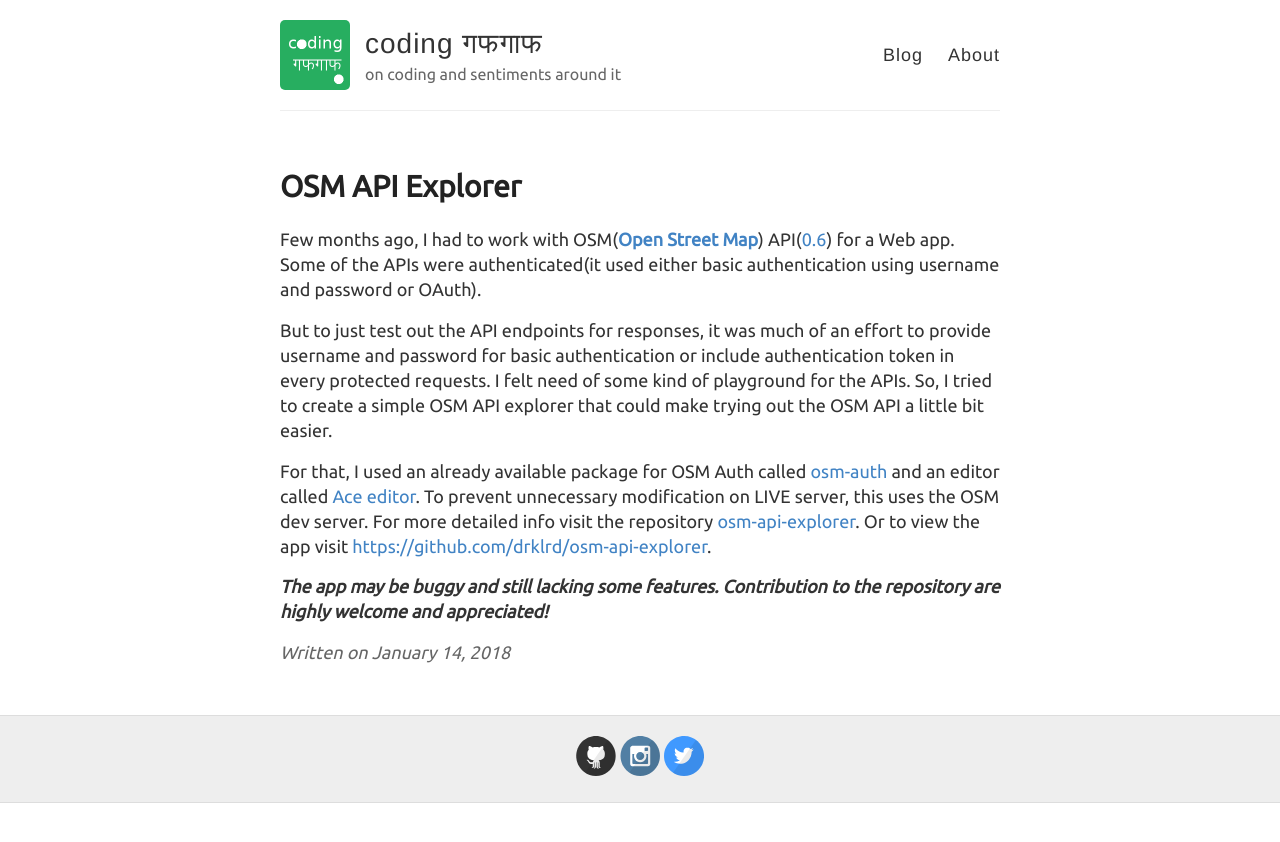
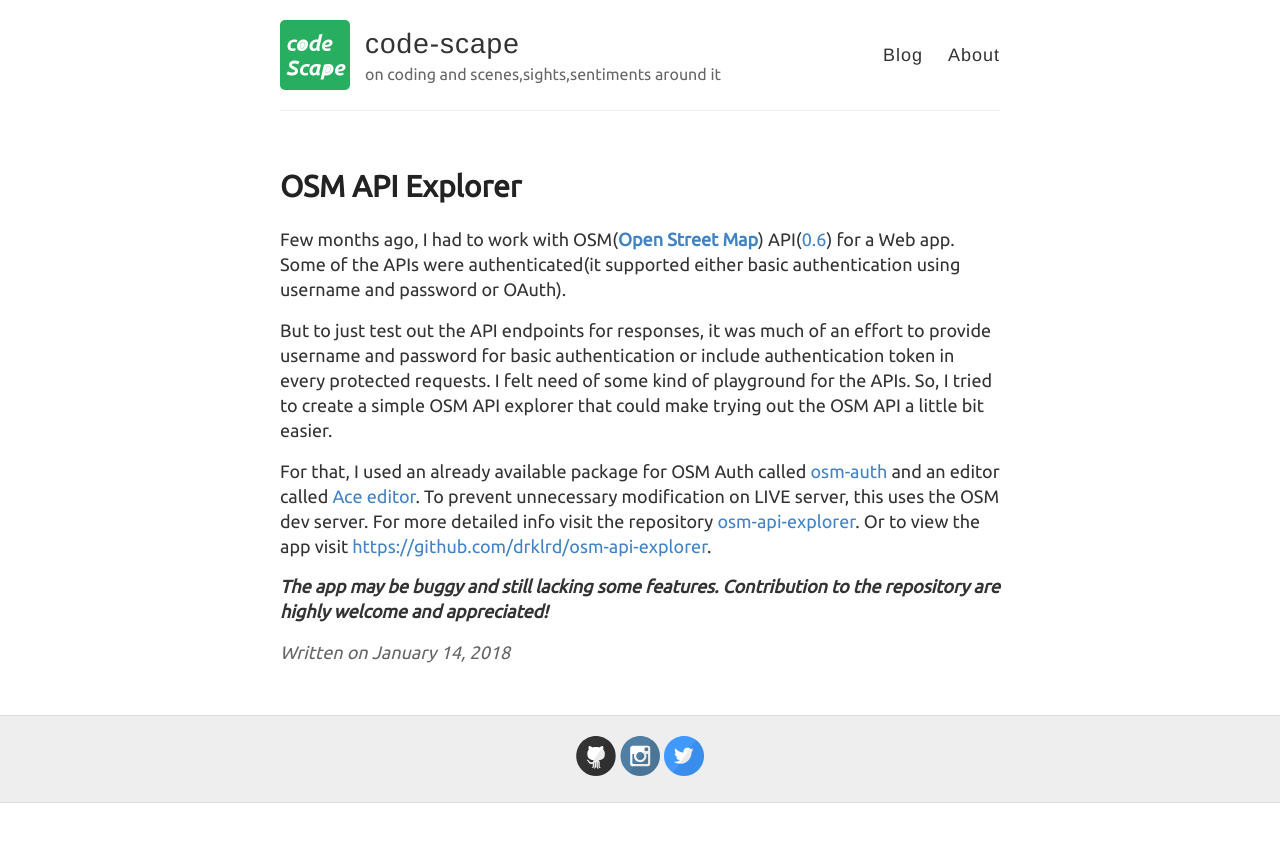
Before and after one commit to drklrd/drklrd.github.io, a Jekyll site: the page built from _posts/2018-1-14-OSM-API-Explorer.md, in a window 1280 px wide. Shown: the top 842 px of the page. Built offline with Jekyll 4.4.1, drawn with Linux system fonts in a browser that asks for light colours; comment, search, counter and statistics services are not loaded.

Commit message:
updae blog name

```diff
--- a/_config.yml
+++ b/_config.yml
@@ -3,10 +3,10 @@
 #
 
 # Name of your site (displayed in the header)
-name: coding गफगाफ
+name: code-scape
 
 # Short bio or description (displayed in the header)
-description: on coding and sentiments around it
+description: on coding and scenes,sights,sentiments around it
 
 # URL of your avatar or profile pic (you could use your GitHub profile pic)
 avatar: https://github.com/drklrd/drklrd.github.io/raw/master/images/jekyll-logo.png
--- a/_posts/2018-1-14-OSM-API-Explorer.md
+++ b/_posts/2018-1-14-OSM-API-Explorer.md
@@ -4,7 +4,7 @@ title: OSM API Explorer
 ---
 
 
-Few months ago, I had to work with OSM(**[Open Street Map](https://osm.org)**) API([0.6](https://wiki.openstreetmap.org/wiki/API_v0.6)) for a Web app. Some of the APIs were authenticated(it used either basic authentication using username and password or OAuth).
+Few months ago, I had to work with OSM(**[Open Street Map](https://osm.org)**) API([0.6](https://wiki.openstreetmap.org/wiki/API_v0.6)) for a Web app. Some of the APIs were authenticated(it supported either basic authentication using username and password or OAuth).
 
 But to just test out the API endpoints for responses, it was much of an effort to provide username and password for basic authentication or include authentication token in every protected requests. I felt need of some kind of playground for the APIs. So, I tried to create a simple OSM API explorer that could make trying out the OSM API a little bit easier.
 
```
Also changed, not shown: images/jekyll-logo.png.
